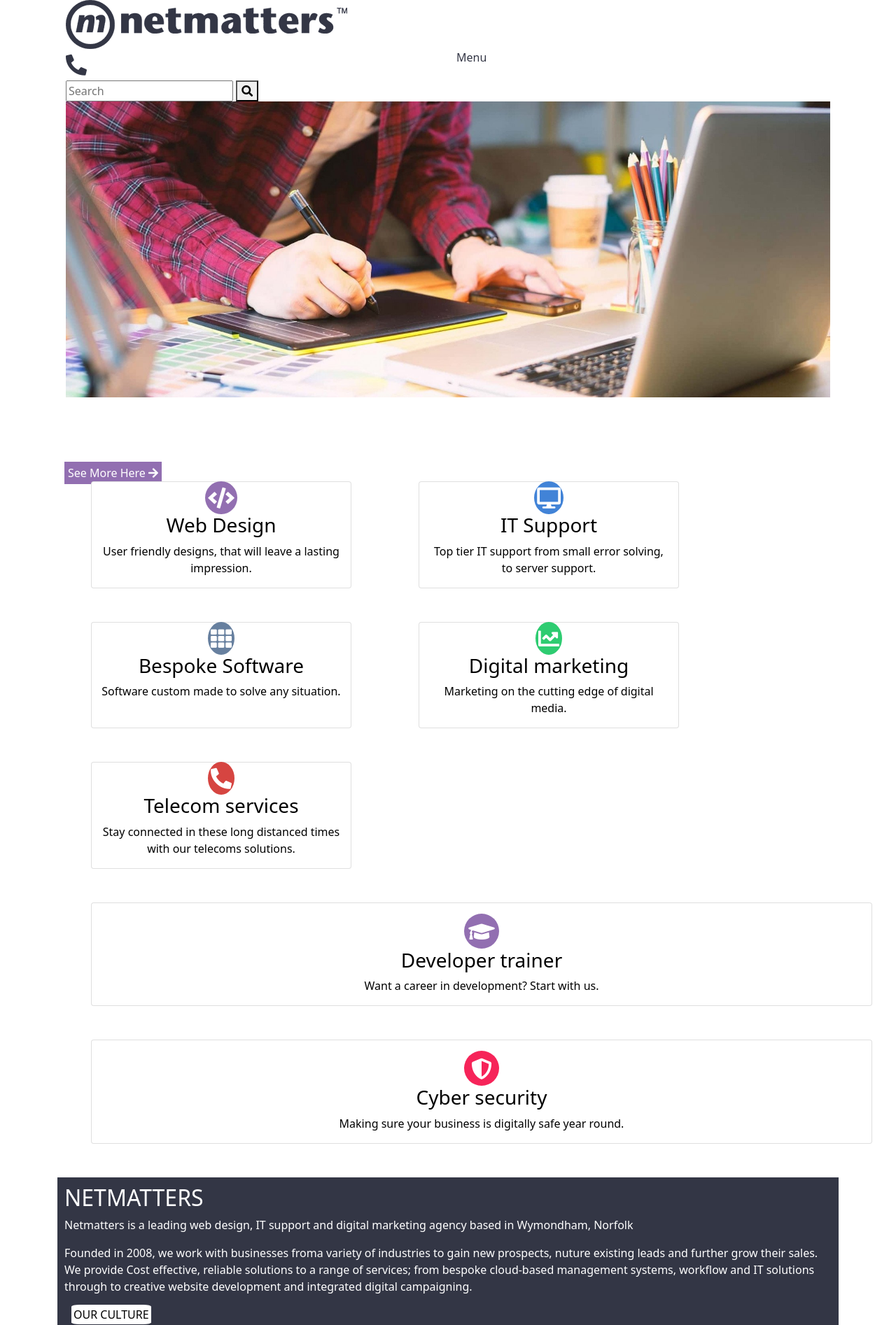
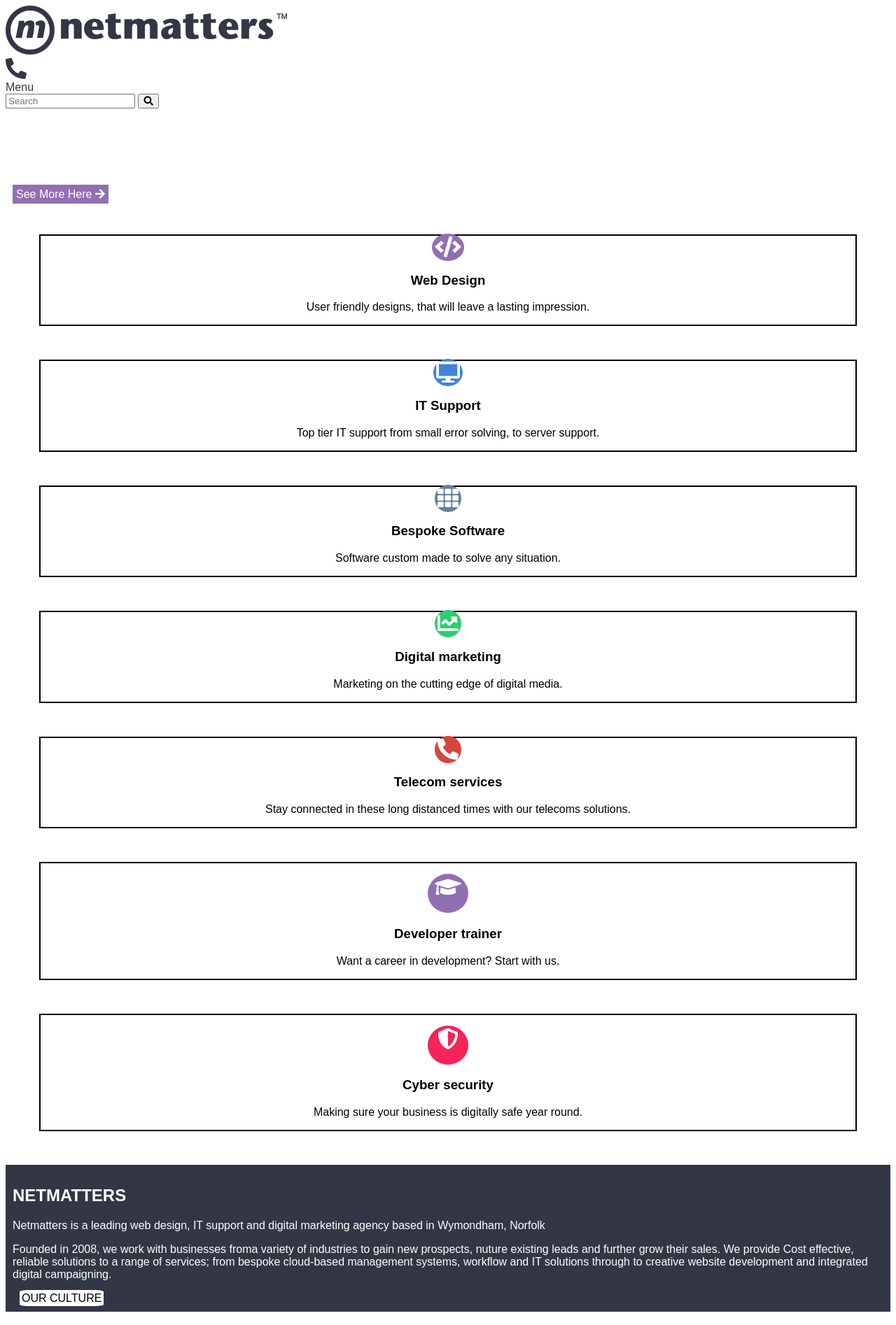
Before and after one commit to Pjard94/Netmatters, a PHP site: page / in a window 1280 px wide. Shown: the top 1894 px of the page at 70% size. Run offline with PHP 8.4, Linux system fonts and the light colour scheme; style sheets or scripts are compiled from the project's sources.

Commit message:
Strated to clean up my code

```diff
--- a/HTML_review/index.html
+++ b/HTML_review/index.html
@@ -7,17 +7,15 @@
         <title>Netmatters</title>
         <link rel="stylesheet" href="https://use.fontawesome.com/releases/v5.15.3/css/all.css" integrity="sha384-SZXxX4whJ79/gErwcOYf+zWLeJdY/qpuqC4cAa9rOGUstPomtqpuNWT9wdPEn2fk" crossorigin="anonymous">
         <link rel="stylesheet" href="sass/style.css">
-        <link href="https://cdn.jsdelivr.net/npm/bootstrap@5.0.0-beta3/dist/css/bootstrap.min.css" rel="stylesheet" integrity="sha384-eOJMYsd53ii+scO/bJGFsiCZc+5NDVN2yr8+0RDqr0Ql0h+rP48ckxlpbzKgwra6" crossorigin="anonymous">
-        <script src="https://cdn.jsdelivr.net/npm/bootstrap@5.0.0-beta3/dist/js/bootstrap.bundle.min.js" integrity="sha384-JEW9xMcG8R+pH31jmWH6WWP0WintQrMb4s7ZOdauHnUtxwoG2vI5DkLtS3qm9Ekf" crossorigin="anonymous"></script>
     </head>
-    <body class="home-page default container">
+    <body class="home-page default ">
         <div class="main">
             <header>
-                <div class="container">
+                <div class="">
                     <div class="mob-nav">
-                        <div class="row">
+                        <div class="">
                             <div class="logo-cont">
-                                <a class="logo col" href="#">
+                                <a class="logo" href="#">
                                     <img src="Assets/f-logo.png" alt="Netmatters">
                                 </a>
                             </div>
@@ -43,10 +41,10 @@
                 </div> <!-- container div end -->
             </header>
             <div class="main-body container">
-                <div class="slider-area row">
+                <div class="slider-area bg-img">
                     <!-- <img src="Assets/asset_3.jpeg" alt="An image of a website designed by one of our teams, up on a computer screen." class="sliderph"> -->
                     </div>
-                        <img src="Assets/asset_3.jpeg" class="img-fluid"  alt="">
+                        <!-- <img src="Assets/asset_3.jpeg" class="img-fluid"  alt=""> -->
 
                         <h1 class="slider-overlay">Web Design </h1>
                         <p class="slider-overlay">Websites for businesses wanting to leave an impression.</p>
--- a/HTML_review/sass/_header.scss
+++ b/HTML_review/sass/_header.scss
@@ -26,8 +26,12 @@
     text-decoration: underline;
 }
 
-header {
-    display: grid;
-    grid-template-rows: auto, auto;
+.header {
+    display: flex;
+    width: 1000px;
 
 }
+.header > * {
+    flex: 1 1 10em;
+    position: inline;
+}
--- a/HTML_review/sass/_slider.scss
+++ b/HTML_review/sass/_slider.scss
@@ -1,8 +1,15 @@
-.main-body {
+// .main-body {
+//     display: flexbox;
+//     max-width: 80%;
+//     max-height: 100%;
+//     background-image: url(../Assets/asset_3.jpeg);
+// }
+
+.bg-img {
     display: flexbox;
-    max-width: 80%;
-    max-height: 100%;
-    // background-image: url(../Assets/asset_3.jpeg);
+    outline: 2px solid black;
+    padding: 1000px;
+    background-image: url(../Assets/asset_3.jpeg);
 }
 
 .slider-overlay {
```
Also changed, not shown: HTML_review/header_skeleton.html (added, +41 -0 lines), HTML_review/slider_skeleton.html (added, +22 -0 lines), HTML_review/sass/_grid.scss (deleted).
